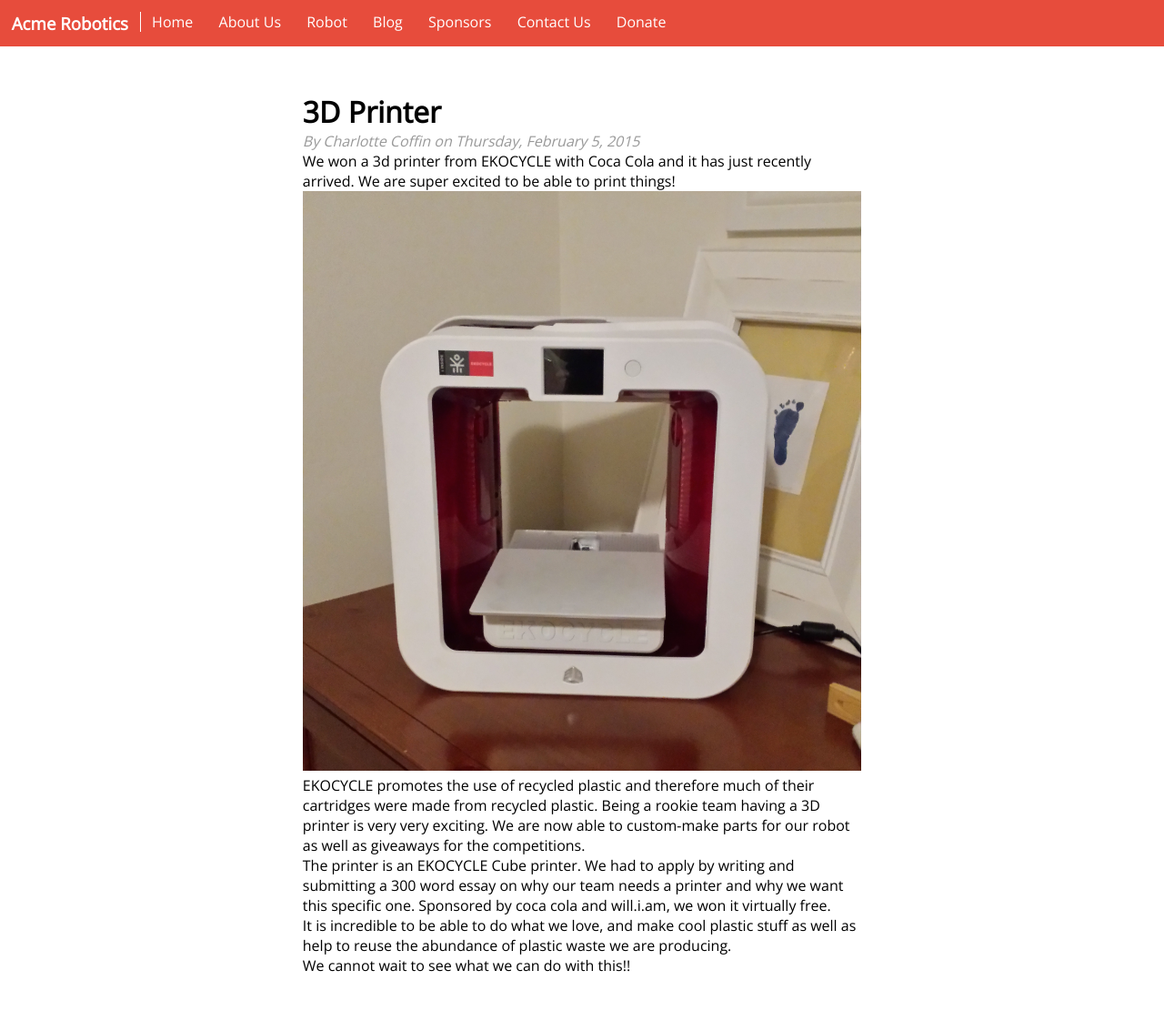
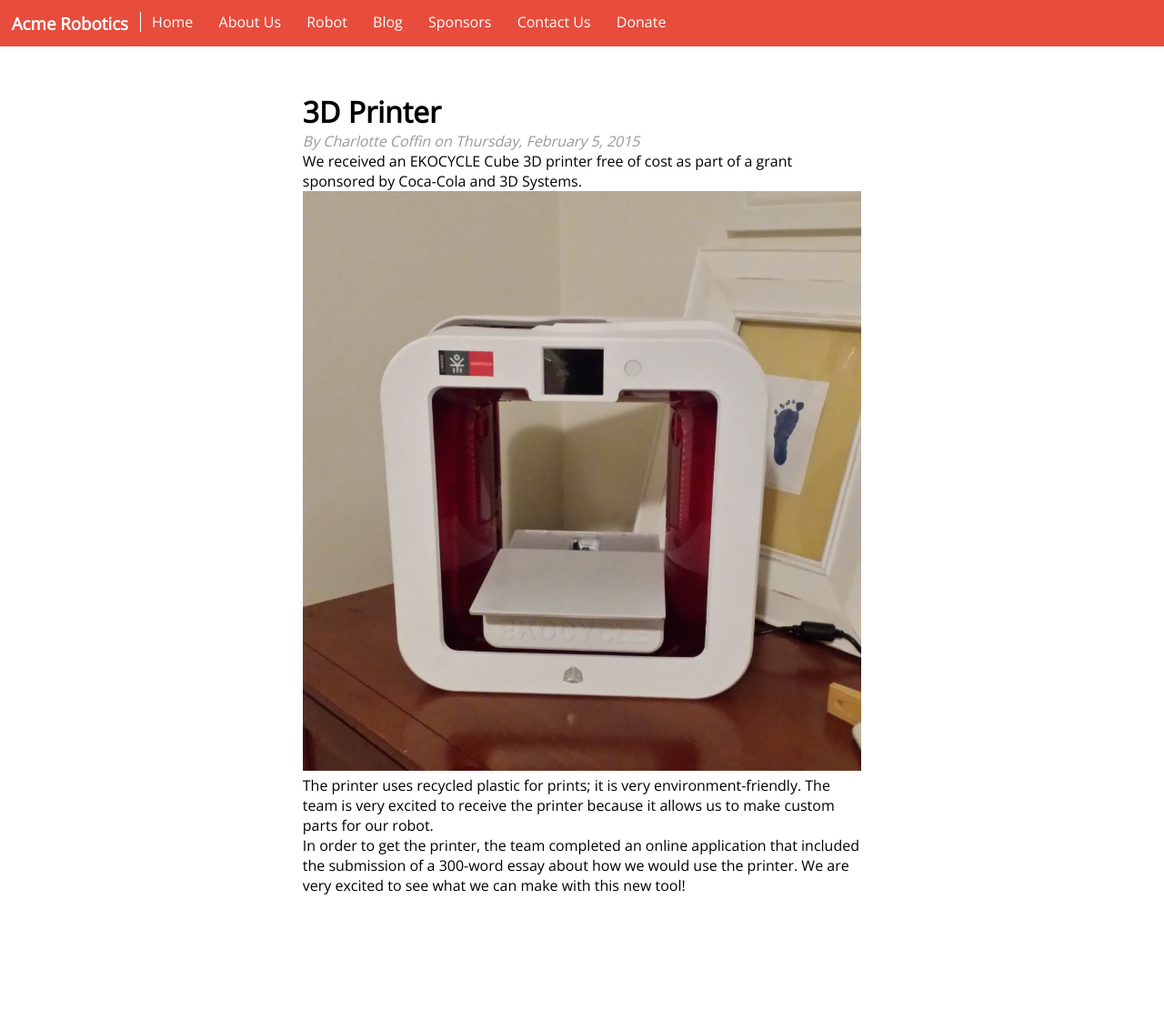
Before and after one commit to acmerobotics/acmerobotics.github.io, a Jekyll site: the page built from _posts/2015-2-5-3d-printer.md, in a window 1280 px wide. Shown: the whole page at 91% size. Built offline with Jekyll 4.4.1, drawn with Linux system fonts in a browser that asks for light colours; nearby versions of some CDN libraries; after the commit the page ends 1034 px from its top, so only the background shows below that.

Commit message:
Finalized new blog posts

```diff
--- a/_posts/2015-2-5-3d-printer.md
+++ b/_posts/2015-2-5-3d-printer.md
@@ -4,14 +4,10 @@
 layout: post
 ---
 
-We won a 3d printer from EKOCYCLE with Coca Cola and it has just recently arrived. We are super excited to be able to print things!
+We received an EKOCYCLE Cube 3D printer free of cost as part of a grant sponsored by Coca-Cola and 3D Systems.
 
-![The printer.](/assets/printer.jpg)
+![The 3D printer](/assets/printer.jpg)
 
-EKOCYCLE promotes the use of recycled plastic and therefore much of their cartridges were made from recycled plastic. Being a rookie team having a 3D printer is very very exciting. We are now able to custom-make parts for our robot as well as giveaways for the competitions.
+The printer uses recycled plastic for prints; it is very environment-friendly. The team is very excited to receive the printer because it allows us to make custom parts for our robot.
 
-The printer is an EKOCYCLE Cube printer. We had to apply by writing and submitting a 300 word essay on why our team needs a printer and why we want this specific one. Sponsored by coca cola and will.i.am, we won it virtually free.
-
-It is incredible to be able to do what we love, and make cool plastic stuff as well as help to reuse the abundance of plastic waste we are producing.
-
-We cannot wait to see what we can do with this!!
+In order to get the printer, the team completed an online application that included the submission of a 300-word essay about how we would use the printer. We are very excited to see what we can make with this new tool!
--- a/blog.html
+++ b/blog.html
@@ -4,7 +4,7 @@
 {% include header.html %}
 <h1>Blog</h1>
 {% for post in site.posts %}
-	<div class="post full">
+	<div class="post">
 		<h3 class="title">{{ post.title }}</h3>
 		<p class="author">By {{ post.author }} on {{ post.date | date: "%A, %B %-d, %Y" }}</p>
 		{{ post.excerpt }}
--- a/css/main.css
+++ b/css/main.css
@@ -18,6 +18,7 @@
 /* two asides' widths must sum to 88% */
 .left-aside { width: 58%; border-right: 1px solid #cdcdcd; }
 .right-aside { width: 30%; border-left: 1px solid #cdcdcd; }
+.post { margin: 2%; }
 .post.full { margin: 2%; width: 50%; margin-left: auto !important; margin-right: auto !important; }
 .post p.author { color: #999; font-style: italic; }
 a, a:visited, a:hover, a:active { text-decoration: none; color: #3498db; }
```
Also changed, not shown: _posts/2015-2-5-excited-for-qualifier.md (+4 -6 lines), robot.html (+6 -6 lines), 1 other file.
